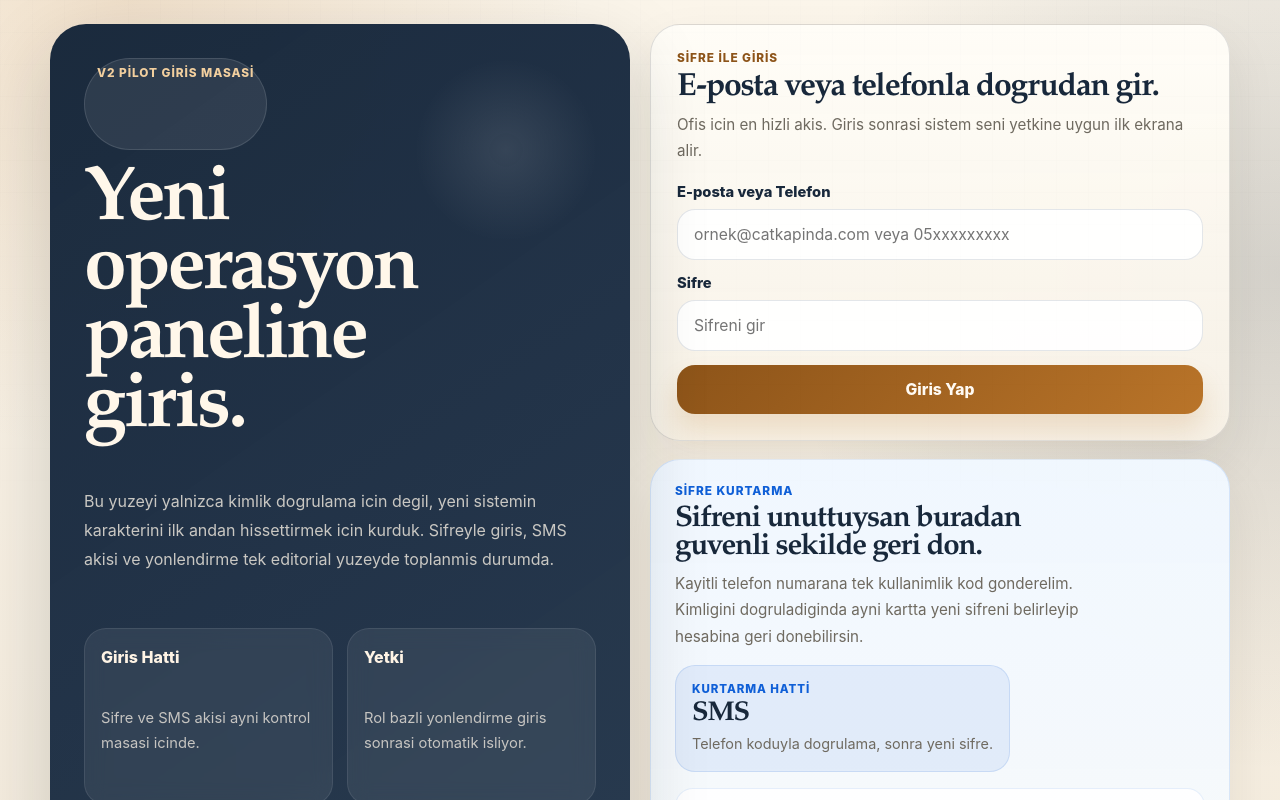
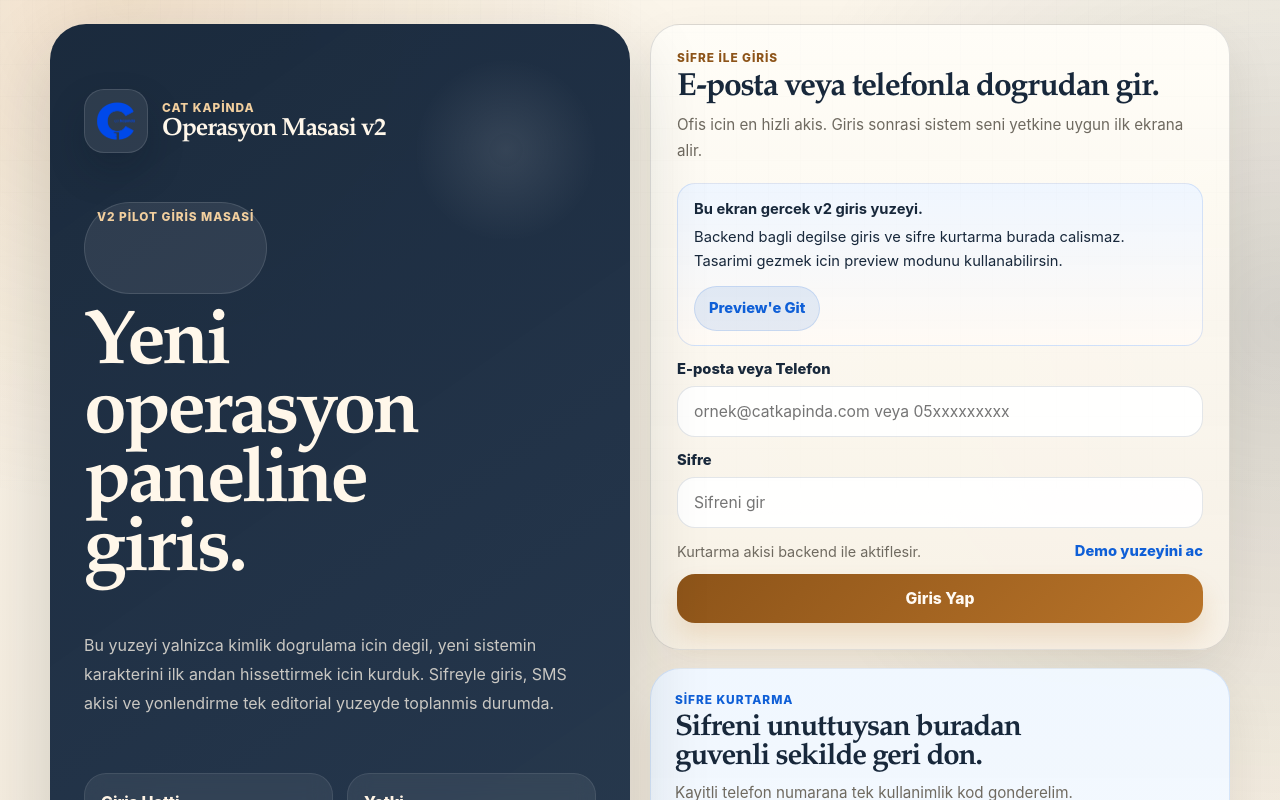
Before and after one commit to catkapinda/catkapinda-crm, a Next.js app in the folder v2/frontend/: page /login in a window 1280 px wide. Shown: the top 800 px of the page. Built offline with nearby package versions, Linux system fonts and the light colour scheme; no server answers.

Commit message:
Clarify v2 login mode and restore logo

```diff
--- a/v2/frontend/app/login/page.tsx
+++ b/v2/frontend/app/login/page.tsx
@@ -2,6 +2,8 @@
 
 import type { CSSProperties, FormEvent } from "react";
 import { Suspense, useEffect, useMemo, useRef, useState } from "react";
+import Image from "next/image";
+import Link from "next/link";
 import { useRouter, useSearchParams } from "next/navigation";
 
 import { useAuth } from "../../components/auth/auth-provider";
@@ -33,6 +35,7 @@ function LoginPageContent() {
   const [notice, setNotice] = useState("");
 
   const [smsLoginEnabled, setSmsLoginEnabled] = useState(false);
+  const [authModesUnavailable, setAuthModesUnavailable] = useState(false);
   const [authPanelMode, setAuthPanelMode] = useState<"sms" | "recovery">("sms");
   const [phone, setPhone] = useState("");
   const [loginCode, setLoginCode] = useState("");
@@ -46,6 +49,10 @@ function LoginPageContent() {
   const recoveryPhoneInputRef = useRef<HTMLInputElement | null>(null);
 
   const nextPath = useMemo(() => searchParams.get("next") || "", [searchParams]);
+  const runningOnLocalhost = useMemo(
+    () => typeof window !== "undefined" && window.location.hostname === "localhost",
+    [],
+  );
 
   useEffect(() => {
     if (!loading && user) {
@@ -60,18 +67,28 @@ function LoginPageContent() {
       if (isPreviewModeBrowser()) {
         if (active) {
           setSmsLoginEnabled(true);
+          setAuthModesUnavailable(false);
         }
         return;
       }
       try {
         const response = await fetch(buildApiUrl("/auth/modes"), { cache: "no-store" });
+        if (!response.ok) {
+          if (active) {
+            setSmsLoginEnabled(false);
+            setAuthModesUnavailable(true);
+          }
+          return;
+        }
         const payload = (await response.json().catch(() => null)) as { sms_login?: boolean } | null;
         if (active) {
           setSmsLoginEnabled(Boolean(payload?.sms_login));
+          setAuthModesUnavailable(false);
         }
       } catch {
         if (active) {
           setSmsLoginEnabled(false);
+          setAuthModesUnavailable(true);
         }
       }
     }
@@ -299,6 +316,60 @@ function LoginPageContent() {
           <div style={{ position: "relative", display: "grid", gap: "18px" }}>
             <div
               style={{
+                display: "flex",
+                alignItems: "center",
+                gap: "14px",
+                flexWrap: "wrap",
+              }}
+            >
+              <div
+                style={{
+                  width: "64px",
+                  height: "64px",
+                  borderRadius: "20px",
+                  background: "rgba(255,255,255,0.08)",
+                  border: "1px solid rgba(255,255,255,0.12)",
+                  display: "grid",
+                  placeItems: "center",
+                  boxShadow: "0 18px 36px rgba(10, 20, 35, 0.24)",
+                }}
+              >
+                <Image
+                  src="/catkapinda_logo.png"
+                  alt="Cat Kapinda"
+                  width={38}
+                  height={38}
+                  style={{ width: "38px", height: "38px", objectFit: "contain" }}
+                  priority
+                />
+              </div>
+              <div style={{ display: "grid", gap: "4px" }}>
+                <div
+                  style={{
+                    color: "#f2cf9e",
+                    fontSize: "0.74rem",
+                    letterSpacing: "0.08em",
+                    textTransform: "uppercase",
+                    fontWeight: 800,
+                  }}
+                >
+                  Cat Kapinda
+                </div>
+                <div
+                  style={{
+                    ...serifTitleStyle,
+                    fontSize: "1.55rem",
+                    lineHeight: 0.92,
+                    fontWeight: 700,
+                    color: "#fff7ea",
+                  }}
+                >
+                  Operasyon Masasi v2
+                </div>
+              </div>
+            </div>
+            <div
+              style={{
                 display: "inline-flex",
                 width: "fit-content",
                 padding: "7px 12px",
@@ -518,6 +589,22 @@ function LoginPageContent() {
             </div>
 
             <form onSubmit={handleSubmit} style={{ display: "grid", gap: "14px" }}>
+              {authModesUnavailable ? (
+                <div style={infoBannerStyle}>
+                  <div style={{ display: "grid", gap: "5px" }}>
+                    <strong>Bu ekran gercek v2 giris yuzeyi.</strong>
+                    <span>
+                      Backend bagli degilse giris ve sifre kurtarma burada calismaz. Tasarimi gezmek
+                      icin preview modunu kullanabilirsin.
+                    </span>
+                  </div>
+                  {runningOnLocalhost ? (
+                    <Link href="/preview" style={infoBannerLinkStyle}>
+                      Preview&apos;e Git
+                    </Link>
+                  ) : null}
+                </div>
+              ) : null}
               {notice ? <div style={noticeStyle}>{notice}</div> : null}
               <label style={labelStyle}>
                 <span style={labelTitleStyle}>E-posta veya Telefon</span>
@@ -560,6 +647,25 @@ function LoginPageContent() {
                   >
                     SMS ile kurtar
                   </button>
+                </div>
+              ) : authModesUnavailable ? (
+                <div
+                  style={{
+                    display: "flex",
+                    justifyContent: "space-between",
+                    gap: "10px",
+                    alignItems: "center",
+                    flexWrap: "wrap",
+                  }}
+                >
+                  <span style={{ color: "var(--muted)", fontSize: "0.9rem" }}>
+                    Kurtarma akisi backend ile aktiflesir.
+                  </span>
+                  {runningOnLocalhost ? (
+                    <Link href="/preview" style={inlinePreviewLinkStyle}>
+                      Demo yuzeyini ac
+                    </Link>
+                  ) : null}
                 </div>
               ) : null}
 
@@ -913,6 +1019,12 @@ function LoginPageContent() {
                         Sifremi Unuttum
                       </button>
                     ) : null}
+
+                    {authModesUnavailable && runningOnLocalhost ? (
+                      <Link href="/preview" style={recoveryFallbackLinkStyle}>
+                        Bu local oturumda demo yuzeyini ac
+                      </Link>
+                    ) : null}
                   </>
                 )}
               </article>
@@ -1162,6 +1274,35 @@ const noticeStyle = {
   fontWeight: 700,
 } satisfies CSSProperties;
 
+const infoBannerStyle = {
+  padding: "14px 16px",
+  borderRadius: "18px",
+  border: "1px solid rgba(15,95,215,0.14)",
+  background: "linear-gradient(180deg, rgba(239,246,255,0.98), rgba(255,250,244,0.96))",
+  color: "var(--text)",
+  display: "flex",
+  justifyContent: "space-between",
+  gap: "12px",
+  alignItems: "start",
+  flexWrap: "wrap",
+  lineHeight: 1.6,
+  fontSize: "0.92rem",
+} satisfies CSSProperties;
+
+const infoBannerLinkStyle = {
+  display: "inline-flex",
+  alignItems: "center",
+  justifyContent: "center",
+  padding: "10px 14px",
+  borderRadius: "999px",
+  background: "rgba(15,95,215,0.1)",
+  border: "1px solid rgba(15,95,215,0.14)",
+  color: "#0f5fd7",
+  fontWeight: 800,
+  textDecoration: "none",
+  whiteSpace: "nowrap",
+} satisfies CSSProperties;
+
 const errorStyle = {
   padding: "12px 14px",
   borderRadius: "16px",
@@ -1252,6 +1393,13 @@ const inlineLinkButtonStyle = {
   cursor: "pointer",
 } satisfies CSSProperties;
 
+const inlinePreviewLinkStyle = {
+  color: "#0f5fd7",
+  fontWeight: 800,
+  fontSize: "0.92rem",
+  textDecoration: "none",
+} satisfies CSSProperties;
+
 function heroQuickActionStyle(active: boolean): CSSProperties {
   return {
     padding: "13px 16px",
@@ -1309,3 +1457,16 @@ function recoveryCtaStyle(active: boolean): CSSProperties {
     boxShadow: active ? "0 16px 30px rgba(15,95,215,0.14)" : "none",
   };
 }
+
+const recoveryFallbackLinkStyle = {
+  display: "inline-flex",
+  alignItems: "center",
+  justifyContent: "center",
+  padding: "12px 14px",
+  borderRadius: "16px",
+  border: "1px solid rgba(15,95,215,0.12)",
+  background: "rgba(15,95,215,0.08)",
+  color: "#0f5fd7",
+  fontWeight: 800,
+  textDecoration: "none",
+} satisfies CSSProperties;
```
Also changed, not shown: v2/frontend/public/catkapinda_logo.png (added).
